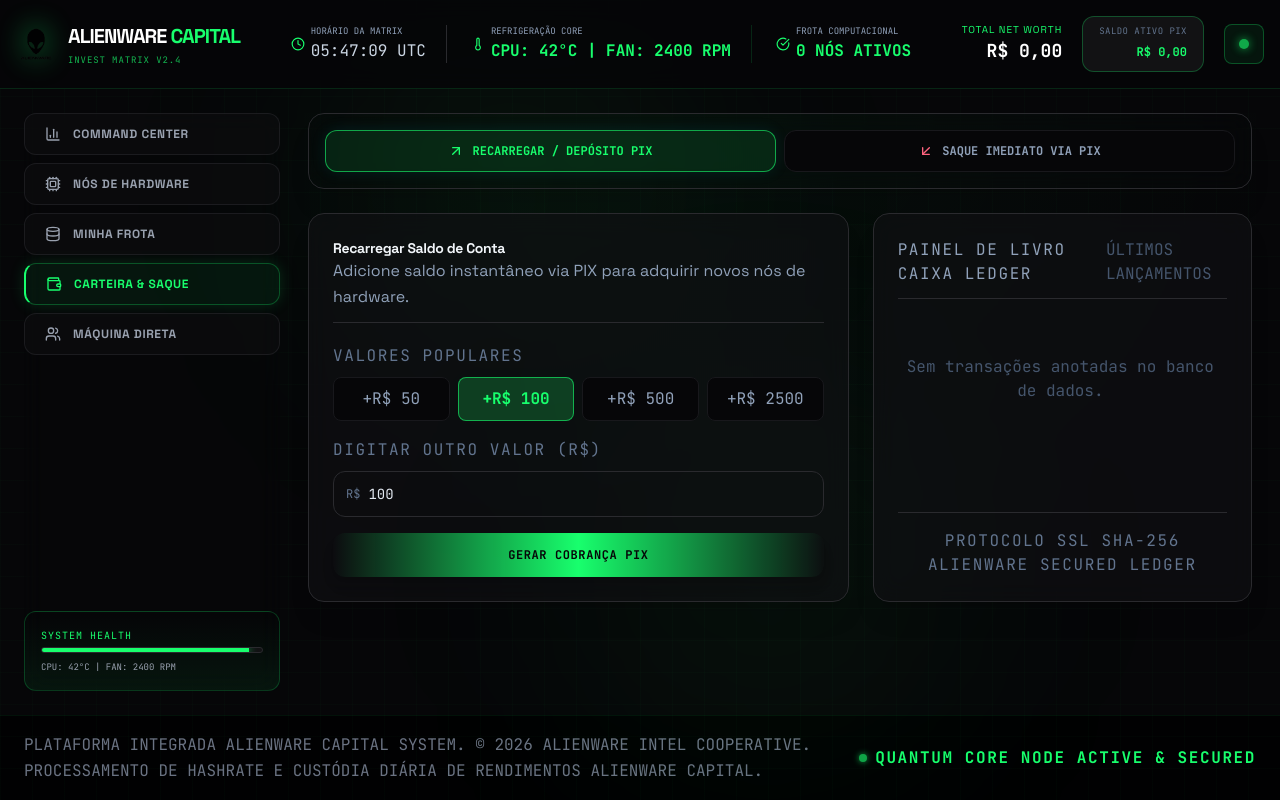
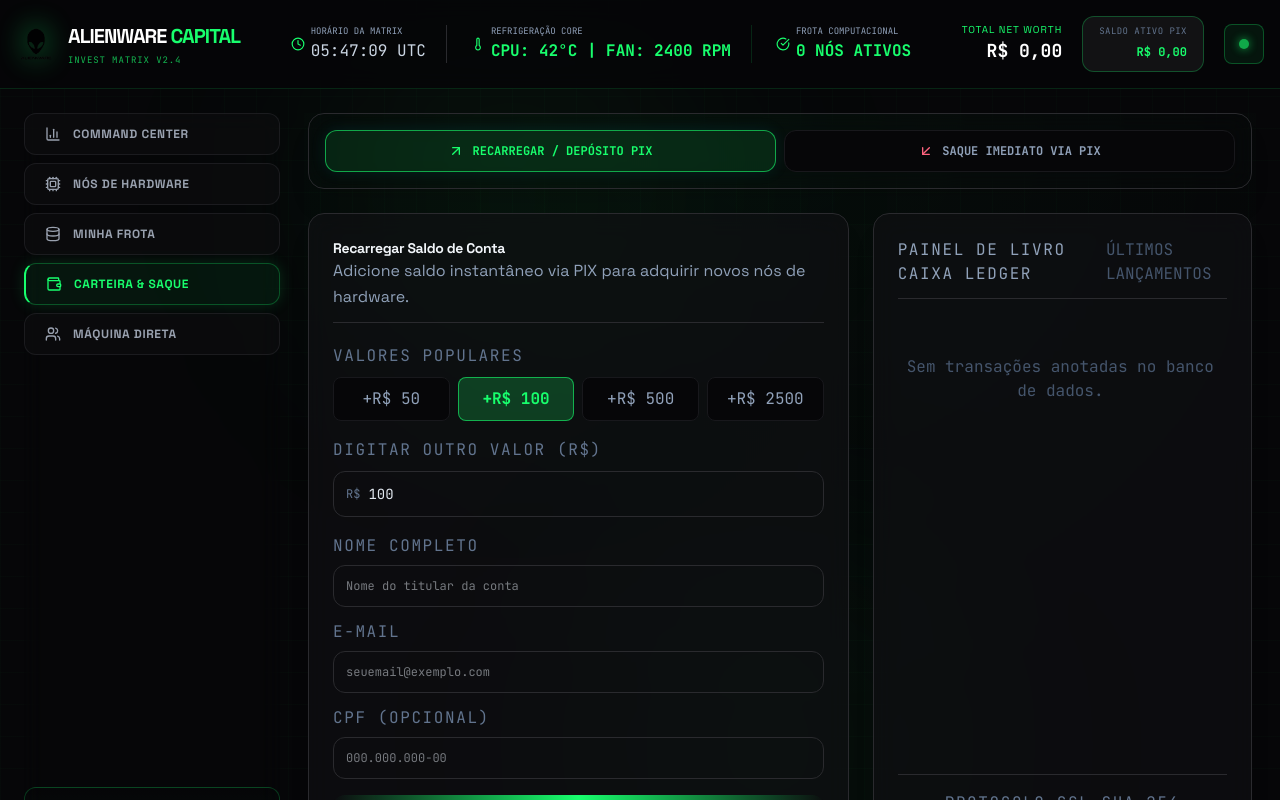
Before and after one commit to kokimotoprojetos/alienware, a React (Vite) app: page / in a window 1280 px wide. Both pictures are taken after a click on the button "CARTEIRA & SAQUE". Shown: the top 800 px of the page. Built offline with nearby package versions, Linux system fonts and the light colour scheme.

Commit message:
feat: collect customer details and construct valid checkout payload for IronPay API

```diff
--- a/api/deposit.js
+++ b/api/deposit.js
@@ -4,13 +4,21 @@
   }
 
   try {
-    const { amount } = req.body;
+    const { amount, name, email, cpf } = req.body;
     if (!amount || isNaN(amount) || amount <= 0) {
-      return res.status(400).json({ success: false, message: 'Valor inválido.' });
+      return res.status(400).json({ success: false, message: 'Valor de recarga inválido.' });
+    }
+    if (!name || !email) {
+      return res.status(400).json({
+        success: false,
+        message: 'Nome e E-mail são obrigatórios para emissão do PIX junto ao gateway.'
+      });
     }
 
     const IRONPAY_API_TOKEN = process.env.IRONPAY_API_TOKEN || '';
+    const IRONPAY_OFFER_HASH = process.env.IRONPAY_OFFER_HASH || '';
     const isMockMode = !IRONPAY_API_TOKEN || IRONPAY_API_TOKEN.includes('YOUR_IRONPAY_API_TOKEN');
+
     const amountInCentavos = Math.round(amount * 100);
 
     if (isMockMode) {
@@ -33,23 +41,54 @@
       });
     }
 
+    // Verify if offer hash is configured in production
+    if (!IRONPAY_OFFER_HASH) {
+      return res.status(400).json({
+        success: false,
+        message: 'Configuração ausente: A variável de ambiente IRONPAY_OFFER_HASH não foi configurada no servidor Vercel. Crie uma oferta no painel da IronPay e insira seu hash.'
+      });
+    }
+
+    // Construct checkout body following IronPay requirement
+    const requestBody = {
+      api_token: IRONPAY_API_TOKEN,
+      offer_hash: IRONPAY_OFFER_HASH,
+      payment_method: 'pix',
+      customer: {
+        name: name,
+        email: email,
+        document: cpf ? cpf.replace(/\D/g, '') : '12345678909' // Fallback document if empty
+      },
+      cart: {
+        items: [
+          {
+            id: "1",
+            name: "Adicionar Saldo Alienware Capital",
+            price: amountInCentavos,
+            quantity: 1
+          }
+        ],
+        total: amountInCentavos
+      }
+    };
+
+    console.log('[IronPay Backend] Enviando cobrança para a IronPay...', requestBody);
+
     const response = await fetch('https://api.ironpayapp.com.br/api/public/v1/transactions', {
       method: 'POST',
       headers: {
         'Content-Type': 'application/json',
       },
-      body: JSON.stringify({
-        api_token: IRONPAY_API_TOKEN,
-        amount: amountInCentavos,
-        payment_method: 'pix'
-      })
+      body: JSON.stringify(requestBody)
     });
 
     const data = await response.json();
     if (!response.ok) {
+      console.error('[IronPay Backend] Resposta de erro do gateway:', data);
       return res.status(response.status).json({ success: false, error: data });
     }
 
+    // Return the response containing the pix_code
     return res.status(200).json({
       success: true,
       transaction: data
@@ -57,6 +96,6 @@
 
   } catch (error) {
     console.error('[Vercel Serverless] Deposit Error:', error);
-    return res.status(500).json({ success: false, message: 'Erro interno ao gerar o PIX.' });
+    return res.status(500).json({ success: false, message: 'Erro interno no servidor ao gerar o PIX.' });
   }
 }
--- a/src/components/WalletActions.tsx
+++ b/src/components/WalletActions.tsx
@@ -32,6 +32,11 @@
   const [isGeneratingPix, setIsGeneratingPix] = useState<boolean>(false);
   const [pixPayloadString, setPixPayloadString] = useState<string>('');
   const [activeTxId, setActiveTxId] = useState<string>('');
+
+  // Customer details for real deposit validation
+  const [customerName, setCustomerName] = useState<string>('');
+  const [customerEmail, setCustomerEmail] = useState<string>('');
+  const [customerCpf, setCustomerCpf] = useState<string>('');
 
   // Withdraw fields
   const [withdrawAmount, setWithdrawAmount] = useState<number>(50);
@@ -74,6 +79,11 @@
   };
 
   const handleGeneratePix = async () => {
+    if (!customerName.trim() || !customerEmail.trim()) {
+      alert('Por favor, preencha seu Nome e E-mail para gerar a cobrança PIX.');
+      return;
+    }
+
     setIsGeneratingPix(true);
     try {
       const response = await fetch('/api/deposit', {
@@ -81,12 +91,23 @@
         headers: {
           'Content-Type': 'application/json',
         },
-        body: JSON.stringify({ amount: depositAmount })
+        body: JSON.stringify({
+          amount: depositAmount,
+          name: customerName,
+          email: customerEmail,
+          cpf: customerCpf
+        })
       });
       const data = await response.json();
       if (data.success) {
-        setPixPayloadString(data.transaction.pix_code);
-        setActiveTxId(data.transaction.id);
+        // Real checkout transaction returned by IronPay has transaction details inside transaction.data or transaction
+        // Let's fallback safely depending on payload mapping
+        const tx = data.transaction;
+        const code = tx.pix_code || (tx.data ? tx.data.pix_code : '') || '';
+        const id = tx.id || (tx.data ? tx.data.id : '') || '';
+
+        setPixPayloadString(code);
+        setActiveTxId(id);
         setDepositStage('qr_code');
       } else {
         const detail = data.error ? JSON.stringify(data.error) : (data.message || 'Erro no servidor');
@@ -223,6 +244,40 @@
                         value={depositAmount}
                         onChange={(e) => setDepositAmount(Math.max(10, Math.min(100000, Number(e.target.value))))}
                         className="bg-transparent text-sm text-slate-200 font-mono focus:outline-none w-full"
+                      />
+                    </div>
+                  </div>
+
+                  {/* Customer Information inputs */}
+                  <div className="space-y-3">
+                    <div className="space-y-1.5">
+                      <span className="text-3xs font-mono text-slate-500 uppercase tracking-widest block">Nome Completo</span>
+                      <input
+                        type="text"
+                        placeholder="Nome do titular da conta"
+                        value={customerName}
+                        onChange={(e) => setCustomerName(e.target.value)}
+                        className="w-full bg-slate-955/80 border border-slate-800 rounded-xl p-3 text-slate-200 font-mono text-xs focus:outline-none focus:border-cyan-500"
+                      />
+                    </div>
+                    <div className="space-y-1.5">
+                      <span className="text-3xs font-mono text-slate-500 uppercase tracking-widest block">E-mail</span>
+                      <input
+                        type="email"
+                        placeholder="seuemail@exemplo.com"
+                        value={customerEmail}
+                        onChange={(e) => setCustomerEmail(e.target.value)}
+                        className="w-full bg-slate-955/80 border border-slate-800 rounded-xl p-3 text-slate-200 font-mono text-xs focus:outline-none focus:border-cyan-500"
+                      />
+                    </div>
+                    <div className="space-y-1.5">
+                      <span className="text-3xs font-mono text-slate-500 uppercase tracking-widest block">CPF (Opcional)</span>
+                      <input
+                        type="text"
+                        placeholder="000.000.000-00"
+                        value={customerCpf}
+                        onChange={(e) => setCustomerCpf(e.target.value)}
+                        className="w-full bg-slate-955/80 border border-slate-800 rounded-xl p-3 text-slate-200 font-mono text-xs focus:outline-none focus:border-cyan-500"
                       />
                     </div>
                   </div>
```
